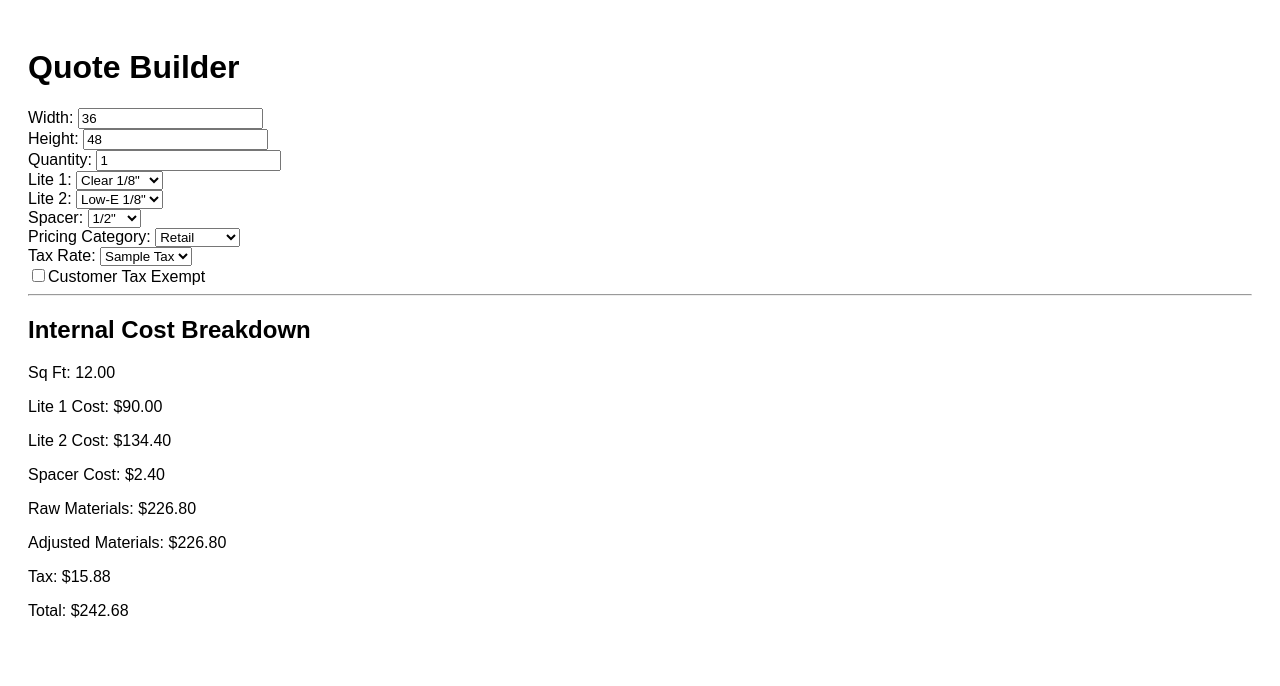
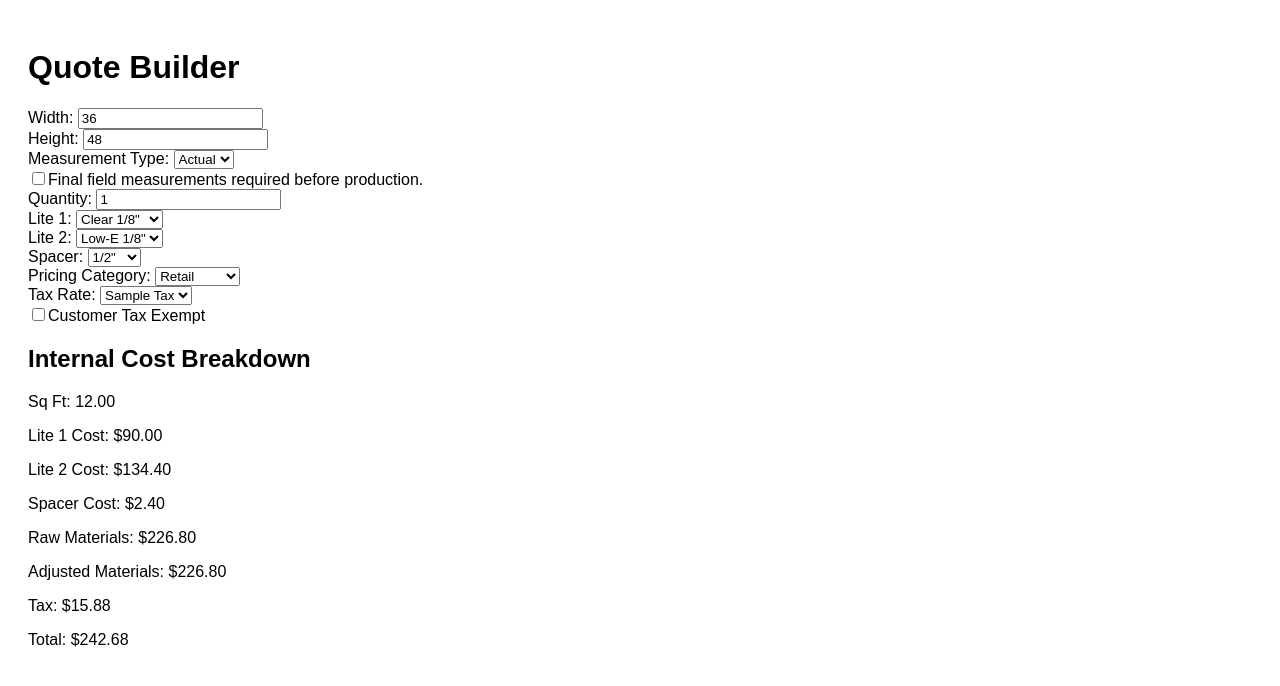
Before and after one commit to fastglassmirrorsandmore/fast-glass-app, a Next.js app: page /quote/new in a window 1280 px wide. Shown: the top 686 px of the page. Built offline with nearby package versions, Linux system fonts and the light colour scheme.

Commit message:
const [finalMeasurementsRequired, setFinalMeasurementsRequired] = useState(false);
Show See Original automatically for block measurements and add separate final measurements required checkbox

```diff
--- a/src/app/quote/new/page.tsx
+++ b/src/app/quote/new/page.tsx
@@ -36,6 +36,8 @@ function getById<T extends { id: string }>(items: T[], id: string): T {
 export default function NewQuotePage() {
   const [width, setWidth] = useState("36");
   const [height, setHeight] = useState("48");
+  const [measurementType, setMeasurementType] = useState("actual");
+  const [finalMeasurementsRequired, setFinalMeasurementsRequired] = useState(false);
   const [quantity, setQuantity] = useState(1);
   const [lite1Id, setLite1Id] = useState("clear18");
   const [lite2Id, setLite2Id] = useState("loe18");
@@ -96,6 +98,7 @@ export default function NewQuotePage() {
     customerTaxExempt,
   ]);
 
+
 return (
   <main style={{ padding: "20px", fontFamily: "Arial" }}>
     <h1>Quote Builder</h1>
@@ -108,6 +111,34 @@ export default function NewQuotePage() {
     <div>
       <label>Height: </label>
       <input type="text" value={height} onChange={(e) => setHeight(e.target.value)} />
+    </div>
+
+    {/* 👉 ADD THIS RIGHT HERE 👇 */}
+    <div>
+      <label>Measurement Type: </label>
+      <select
+        value={measurementType}
+        onChange={(e) => setMeasurementType(e.target.value)}
+      >
+        <option value="actual">Actual</option>
+        <option value="block">Block</option>
+      </select>
+    </div>
+{measurementType === "block" && (
+  <p style={{ color: "red", fontWeight: "bold" }}>
+    See Original
+  </p>
+)}
+
+<div>
+  <label>
+    <input
+      type="checkbox"
+      checked={finalMeasurementsRequired}
+      onChange={(e) => setFinalMeasurementsRequired(e.target.checked)}
+    />
+    Final field measurements required before production.
+  </label>
 </div>
 
       <div>
@@ -185,8 +216,6 @@ export default function NewQuotePage() {
         </label>
       </div>
 
-      <hr />
-
       <h2>Internal Cost Breakdown</h2>
 
       {totals ? (
--- a/src/lib/pricing/insulated-unit-pricing.ts
+++ b/src/lib/pricing/insulated-unit-pricing.ts
@@ -11,6 +11,10 @@ export type InsulatedUnitPricingInput = {
 };
 
 export type InsulatedUnitPricingResult = {
+  actualWidth: number;
+  actualHeight: number;
+  billedWidth: number;
+  billedHeight: number;
   sqFt: number;
   lite1Amount: number;
   lite2Amount: number;
@@ -34,8 +38,11 @@ function roundUpToNextEven(value: number): number {
 export function priceInsulatedUnit(
   input: InsulatedUnitPricingInput
 ): InsulatedUnitPricingResult {
-  const billedWidth = roundUpToNextEven(input.width);
-  const billedHeight = roundUpToNextEven(input.height);
+  const actualWidth = input.width;
+  const actualHeight = input.height;
+
+  const billedWidth = roundUpToNextEven(actualWidth);
+  const billedHeight = roundUpToNextEven(actualHeight);
 
   const calculatedSqFt = (billedWidth * billedHeight) / 144;
   const sqFt = roundTo(Math.max(calculatedSqFt, 3), 4);
@@ -51,6 +58,10 @@ export function priceInsulatedUnit(
   const total = adjustedMaterials + tax;
 
   return {
+    actualWidth: roundTo(actualWidth, 4),
+    actualHeight: roundTo(actualHeight, 4),
+    billedWidth,
+    billedHeight,
     sqFt,
     lite1Amount: roundTo(lite1, 2),
     lite2Amount: roundTo(lite2, 2),
```
Lines whose indentation alone changed are shown as unchanged.
